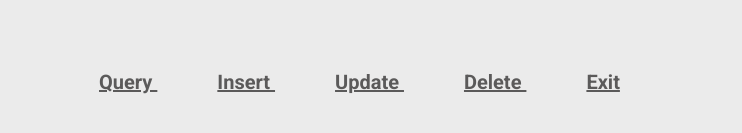
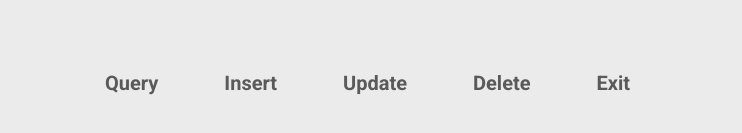
Before and after one commit to SmarabSJJ/CS-4347.005-Dallas-Mavericks-Database, a JavaScript app in the folder web/student-database-ui/: page / in a window 1280 px wide. Shown: the part 263-396 px from the top of the page, without its empty margins (285-1027 px from the left). Built offline with nearby package versions, Linux system fonts and the light colour scheme; the HTML template or start-up script is replaced by a standard one; a web font is replaced by a local one.

Commit message:
removed menu.css and put all css in index

```diff
--- a/web/student-database-ui/src/components/Menu.js
+++ b/web/student-database-ui/src/components/Menu.js
@@ -1,17 +1,12 @@
-import './menu.css';
-
 const Menu = () => {
   return (
     <div className="menu">
-
       <div className="buttons" >
-        <nav>
-        <a className='query' href='#'> Query </a>
-        <a className='insert' href='#'> Insert </a>
-        <a className='update' href='#'> Update </a>
-        <a className='delete' href='#'> Delete </a>
-        <a className='exit' href='#'> Exit </a>
-        </nav>
+        <button className='query' href='#'> Query </button>
+        <button className='insert' href='#'> Insert </button>
+        <button className='update' href='#'> Update </button>
+        <button className='delete' href='#'> Delete </button>
+        <button className='exit' href='#'> Exit </button>
       </div>
     </div>
   );
--- a/web/student-database-ui/src/components/menu.css
+++ /dev/null
@@ -1,39 +0,0 @@
-
-
-.buttons{
-    padding-left: 30%;
-}
-
-.query{
-    padding-right: 60px;
-
-}
-
-.insert{
-    padding-right: 60px;
-}
-
-.delete{
-    padding-right: 60px;
-}
-
-.update{
-    padding-right: 60px;
-}
-
-.exit{
-    padding-right: 60px;
-
-}
-
-a{
-    font-size: 20px;
-    color: rgb(91, 90, 90);
-    transition: 500ms;
-    font-weight: bold;
-}
-
-a:hover{
-    font-weight: bold;
-    color: rgb(118, 171, 245);
-}
--- a/web/student-database-ui/src/index.css
+++ b/web/student-database-ui/src/index.css
@@ -28,3 +28,43 @@
 .inner-logo h2{
   color: #3D5296;
 }
+
+.buttons{
+  padding-left: 30%;
+}
+
+.query{
+  padding-right: 60px;
+
+}
+
+.insert{
+  padding-right: 60px;
+}
+
+.delete{
+  padding-right: 60px;
+}
+
+.update{
+  padding-right: 60px;
+}
+
+.exit{
+  padding-right: 60px;
+
+}
+
+button{
+  text-decoration: none;
+  border: none;
+  font-size: 20px;
+  color: rgb(91, 90, 90);
+  transition: 500ms;
+  font-weight: bold;
+}
+
+button:hover{
+  font-weight: bold;
+  color: rgb(118, 171, 245);
+}
```
